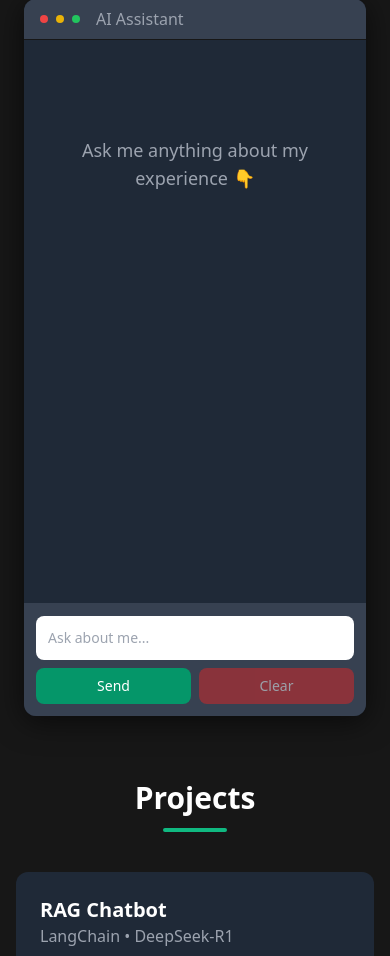
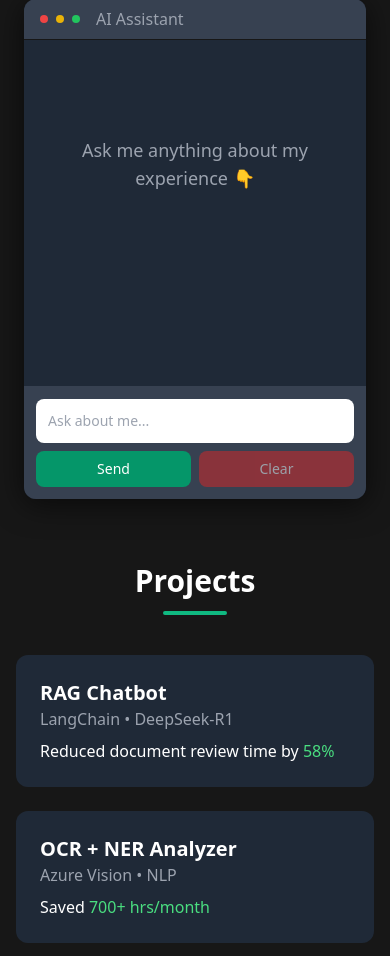
Before and after one commit to indronero/portfolio-site, a Django app: page / in a window 390 px wide. Shown: the part 625-1581 px from the top of the page. Run offline with Django 5.2, Linux system fonts and the light colour scheme; data that the repository does not hold is empty; parts of the project's set-up code (start-up, migrations or seed data) failed here and were passed over; some libraries are stand-ins or nearby versions.

Commit message:
feat(ui): implement responsive chat dimensions and auto-hide navbar

```diff
--- a/main/static/main/css/styles.css
+++ b/main/static/main/css/styles.css
@@ -122,3 +122,25 @@ body {
     color: #93c5fd !important;
     text-decoration: underline;
 }
+
+
+nav {
+    transition: top 0.4s ease-in-out !important;
+}
+
+.nav-hidden {
+    top: -100px !important;
+}
+
+/* Mobile & Tablet (Portrait) */
+@media (max-width: 1024px) {
+    .chat-container {
+        height: 500px !important; /* Force a reasonable height */
+        min-height: 400px !important;
+    }
+
+    /* Ensure the internal chat box also scales */
+    #chatBox {
+        height: calc(500px - 120px) !important;
+    }
+}
--- a/main/static/main/js/script.js
+++ b/main/static/main/js/script.js
@@ -295,3 +295,18 @@ window.addEventListener("popstate", () => {
         window.scrollTo({ top: targetPosition, behavior: 'smooth' });
     }
 });
+
+
+let lastScrollTop = 0;
+const navbar = document.querySelector('nav');
+
+window.addEventListener('scroll', () => {
+    let scrollTop = window.pageYOffset || document.documentElement.scrollTop;
+
+    if (scrollTop > lastScrollTop && scrollTop > 100) {
+        navbar.style.top = "-100px"; // Hide
+    } else {
+        navbar.style.top = "0"; // Show
+    }
+    lastScrollTop = scrollTop <= 0 ? 0 : scrollTop;
+}, { passive: true });
--- a/main/templates/main/index.html
+++ b/main/templates/main/index.html
@@ -122,7 +122,7 @@
 
 
 
-            <div class="chat-container bg-gray-800 rounded-xl shadow-[0_5px_30px_rgba(0,0,0,0.6)] h-[85vh] lg:h-[75vh]">
+            <div class="chat-container bg-gray-800 rounded-xl shadow-[0_5px_30px_rgba(0,0,0,0.6)]">
                 <div class="flex  bg-gray-700 rounded-t-xl items-center gap-2 px-4 py-2 border-b border-neutral-900">
                     <div class="w-2 h-2 bg-red-500 rounded-full"></div>
                     <div class="w-2 h-2 bg-yellow-500 rounded-full"></div>
```
